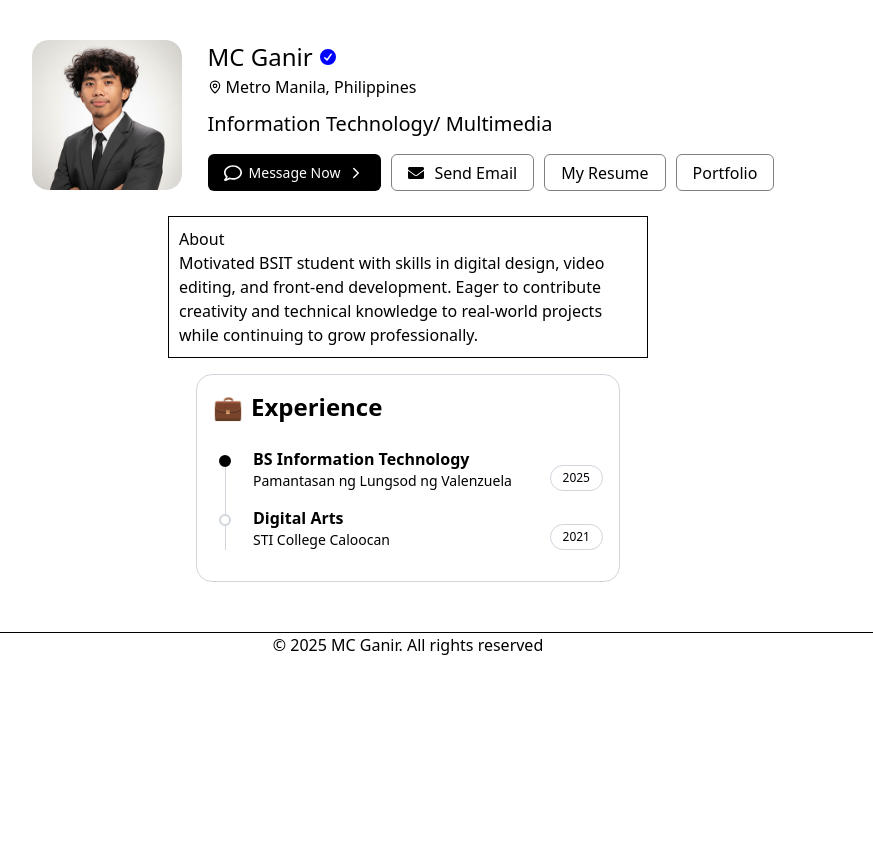
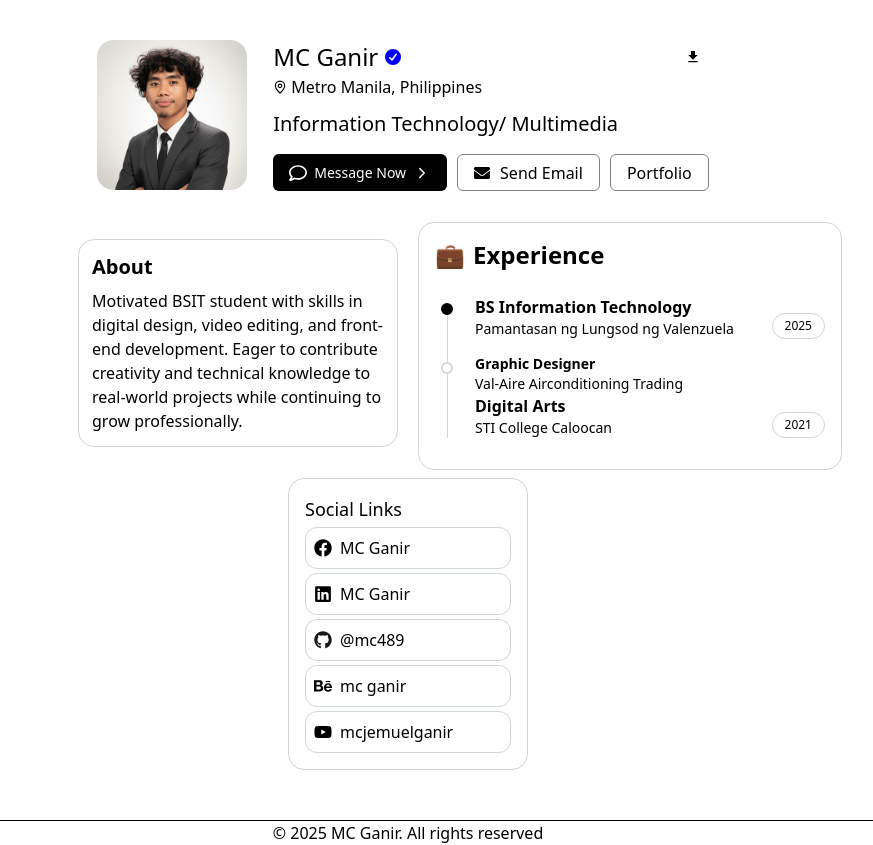
Before and after one commit to mc489/mc489portfolio, a React (Vite) app: page / in a window 1280 px wide. Shown: the whole page, without its empty margins (232-1105 px from the left). Before the commit the page ends 800 px from the top, so only its background shows below. Built offline with nearby package versions, Linux system fonts and the light colour scheme.

Commit message:
add social links

```diff
--- a/src/About.jsx
+++ b/src/About.jsx
@@ -1,24 +1,18 @@
 function About() {
-
-
     return (
         <>
+            {/* Added 'max-w-md' to limit the width and 'mx-auto' to center the div */}
+            <div className="rounded-[16px] mx-0 max-w-80 p-[13px] mt-[10px] text-left border-1 border-gray-300">
 
-            <div className=" justify-center
-            p-[10px] mt-[10px]  text-left flex flex-col
-             border-[1px] sm:full
-            lg:mx-[400px]">
+                <h1 className="text-xl font-semibold mb-2">About</h1>
 
-                <h1 className="">About</h1>
-                <p className="">
-
+                <p className="text-black">
                     Motivated BSIT student with skills in digital design, video editing, and front-end
                     development. Eager to contribute creativity and technical knowledge to real-world
                     projects while continuing to grow professionally.
                 </p>
             </div>
         </>
-
     )
 }
 
--- a/src/App.jsx
+++ b/src/App.jsx
@@ -3,16 +3,24 @@ import About from "./About"
 import Header from "./Header"
 import Footer from "./Footer"
 import ColorsTimeline from "./Timeline"
+import SocialLinks from "./Social_Links"
 function App() {
 
   return (
     <>
 
+     <div className="">
+      <Header />
+      <div className="flex flex-row gap-5 justify-center items-center mb-2">
+      <About />
 
-      <Header> </Header>
-      <About></About>
       <ColorsTimeline></ColorsTimeline>
+     </div>
+     <div className="flex flex-row item-center justify-center ">
+<SocialLinks></SocialLinks>
+</div>
 <Footer></Footer>
+ </div>
     </>
   )
 }
--- a/src/Header.jsx
+++ b/src/Header.jsx
@@ -7,6 +7,7 @@ import { MapPin, Locate } from 'lucide-react';
 import React, { useState } from "react";
  import { FaRegComment } from 'react-icons/fa';
  import { ChevronRight } from 'lucide-react';
+import { MdDownload } from 'react-icons/md';
     import { FaEnvelope } from 'react-icons/fa';
 function Header() {
 
@@ -74,10 +75,19 @@ function Header() {
 
                 <div className="mx-[10px] my-[15px] flex flex-col gap-[`px]">
 
-                    <div className="flex flex-row relative items-center">
+                    <div className="flex flex-row relative items-center justify-between">
+
+                       <div className="flex items-center">
                         <h1 className="text-[24px]">MC Ganir</h1>
                         <FontAwesomeIcon icon={faCheckCircle} color="blue"
                             className="ml-[5px]" />
+                            </div>
+                           <button >
+                            <div className="flex items-center group gap-1">
+                                <span className="text-[14px] opacity-0 group-hover:opacity-100 translate-x-2 group-hover:translate-x-0 duration-200">Download My Resume</span>
+                              <MdDownload style={{ marginRight: '8px' }}  />
+                              </div>
+                              </button>
                     </div>
 
 
@@ -103,7 +113,7 @@ function Header() {
                             Send Email
                              </div>
                            </button>
-                        <button className="button px-[16px] hover:-translate-y-0.5"> My Resume</button>
+
                         <button className="button  px-[16px] hover:-translate-y-0.5"> Portfolio</button>
                     </div>
                 </div>
--- /dev/null
+++ b/src/Social_Links.jsx
@@ -0,0 +1,65 @@
+
+import { FaLinkedin } from 'react-icons/fa'; // 'fa' stands for Font Awesome
+
+import { FaFacebook } from 'react-icons/fa'; // 'fa' stands for Font Awesome
+import { FaGithub } from 'react-icons/fa'; // 'fa' for Font Awesome
+import { FaBehance } from 'react-icons/fa';
+import { FaYoutube } from 'react-icons/fa'; // 'fa' for Font Awesome
+function SocialLinks() {
+
+    return (
+
+        <div className=" justify-center hover:shadow-md gap-1 flex flex-col w-60 bg-white rounded-2xl border-1 border-gray-300 justify-center  p-4 text-black ">
+            <span className="text-lg">Social Links</span>
+
+            <button className="rounded-[12px] border-1 border-gray-300 px-2 py-2 hover:-translate-y-0.5 duration-200 ">
+                <div className="items-center flex flex-row items-center gap-2 ">
+
+                    <FaFacebook size={18} color="black" />
+                    <span> MC Ganir</span>
+
+                </div>
+            </button>
+            <button className=" rounded-[12px] border-1 border-gray-300 px-2 py-2 hover:-translate-y-0.5  duration-200 ">
+                <div className="items-center flex flex-row items-center gap-2 ">
+
+                    <FaLinkedin size={18} color="black" />
+                    <span>
+
+                        MC Ganir
+                    </span>
+                </div>
+            </button>
+
+             <button className="rounded-[12px] border-1 border-gray-300 px-2 py-2 hover:-translate-y-0.5 duration-200 ">
+                <div className="items-center flex flex-row items-center gap-2 ">
+                <FaGithub size={18} color="#181717" />
+                <span>
+
+                    @mc489     </span>
+            </div>
+            </button>
+
+              <button className="rounded-[12px] border-1 border-gray-300 px-2 py-2 hover:-translate-y-0.5 duration-200 ">
+                <div className="items-center flex flex-row items-center gap-2 ">
+                <FaBehance size={18} color="black" />
+                <span>
+                    mc ganir
+                </span>
+            </div>
+</button>
+
+        <button className="rounded-[12px] border-1 border-gray-300 px-2 py-2 hover:-translate-y-0.5 duration-200 ">
+                <div className="items-center flex flex-row items-center gap-2 ">
+  <FaYoutube size={18} color="black" />
+                <span>
+                    mcjemuelganir
+                </span>
+            </div>
+
+
+        </button>
+</div>
+    )
+}
+export default SocialLinks
--- a/src/Timeline.jsx
+++ b/src/Timeline.jsx
@@ -5,20 +5,23 @@ export default function ExperienceTimeline() {
     {
 
       role: "BS Information Technology",
-      company: "Pamantasan ng Lungsod ng Valenzuela",
+      school: "Pamantasan ng Lungsod ng Valenzuela",
       year: new Date().getFullYear(),
       filled: true,
     },
     {
       role: "Digital Arts ",
-      company: "STI College Caloocan",
+      school: "STI College Caloocan",
       year: 2021,
       filled: false,
+      ojt: "Graphic Designer",
+      company:"Val-Aire Airconditioning Trading",
+      duration:"2023"
     },
   ];
 
   return (
-    <div className="flex  justify-center mt-[16px] ">
+    <div className=" max-w-80 m-0 justify-center mt-[16px] ">
     <div className="  bg-white rounded-2xl border-1 border-gray-300 w-[424px] p-4 text-black">
 
       {/* Header */}
@@ -32,11 +35,13 @@ export default function ExperienceTimeline() {
 
         {/* ONE SINGLE VERTICAL LINE (Placed outside the map loop) */}
         {/* It spans from top-0 to bottom-0 of its relative parent */}
-        <div className="absolute  left-[4px] top-5 bottom-0 w-px bg-gray-300 z-0"></div>
+        <div className="absolute left-[4px] top-5 bottom-0 w-px bg-gray-300 z-0"></div>
 
         <div className="space-y-8 mt-4">
           {timeline.map((item, idx) => (
             <div key={idx} className="relative pl-8">
+
+
               {/* Dot */}
               <span
                 className={` items-center
@@ -52,8 +57,14 @@ export default function ExperienceTimeline() {
               {/* Content Row */}
               <div className="flex justify-between items-end mb-[15px] ">
                 <div>
+                   <p className="text-black text-sm items-end font-semibold">{item.ojt}</p>
+                  <p className="text-black text-sm ">{item.company}</p>
+
                   <h3 className="text-black text-base font-semibold">{item.role}</h3>
-                  <p className="text-black text-sm ">{item.company}</p>
+                  <p className="text-black text-sm ">{item.school}</p>
+
+
+
                 </div>
 
                 {/* Year Badge */}
```
